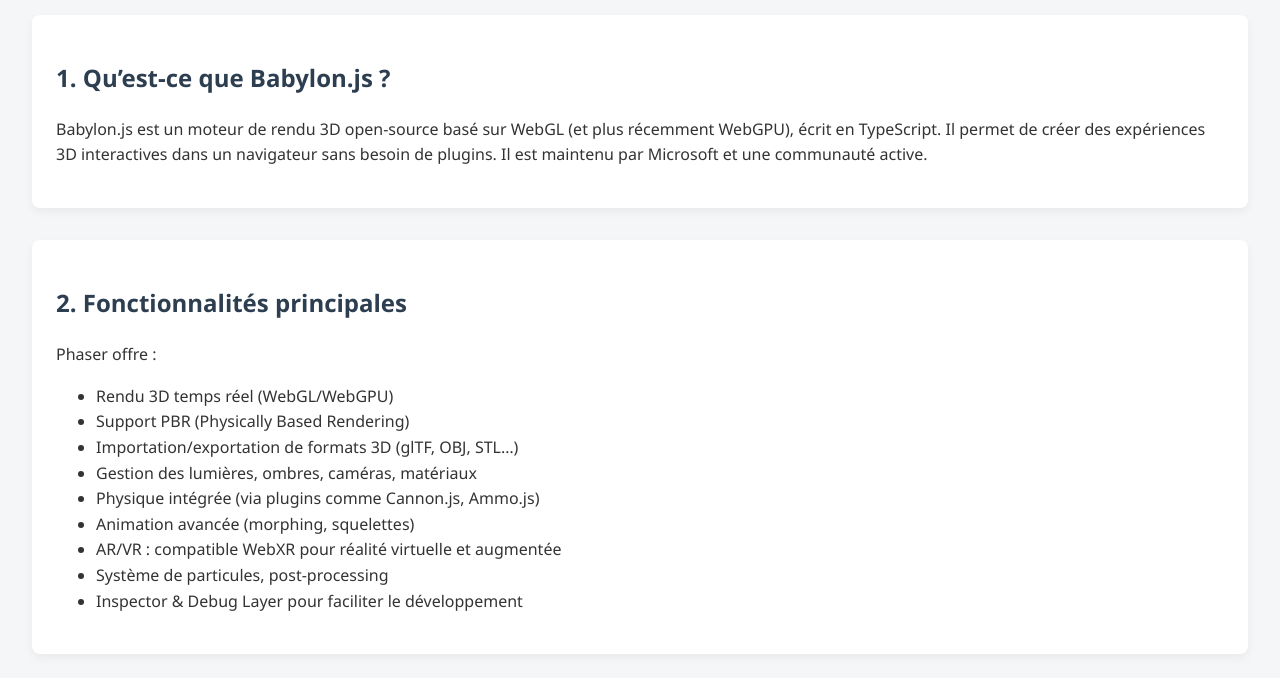
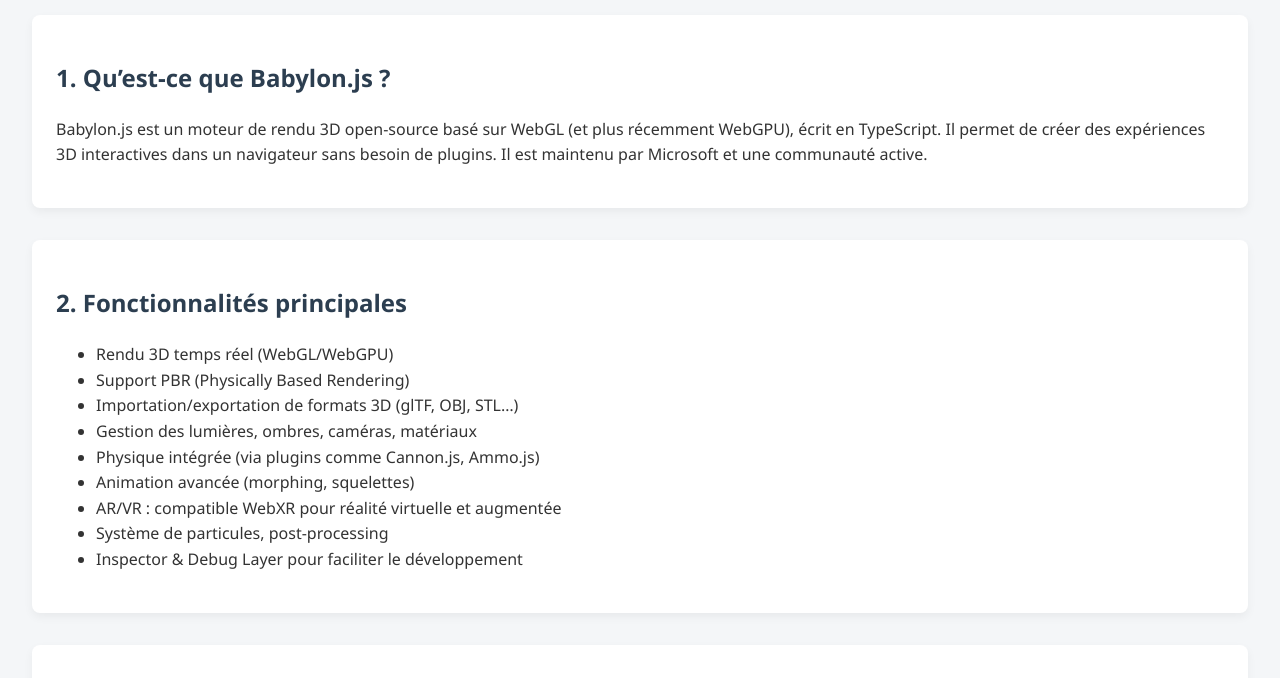
Before and after one commit to ABb-gg/Babylon.js, a plain HTML site: page index.html in a window 1280 px wide. Shown: the part 122-800 px from the top of the page. Drawn offline with Linux system fonts and the light colour scheme.

Commit message:
Update index.html

```diff
--- a/index.html
+++ b/index.html
@@ -19,7 +19,7 @@
 
   <section>
     <h2>2. Fonctionnalités principales</h2>
-    <p>Phaser offre :</p>
+
     <ul>
       <li>Rendu 3D temps réel (WebGL/WebGPU)</li>
       <li>Support PBR (Physically Based Rendering)</li>
```
